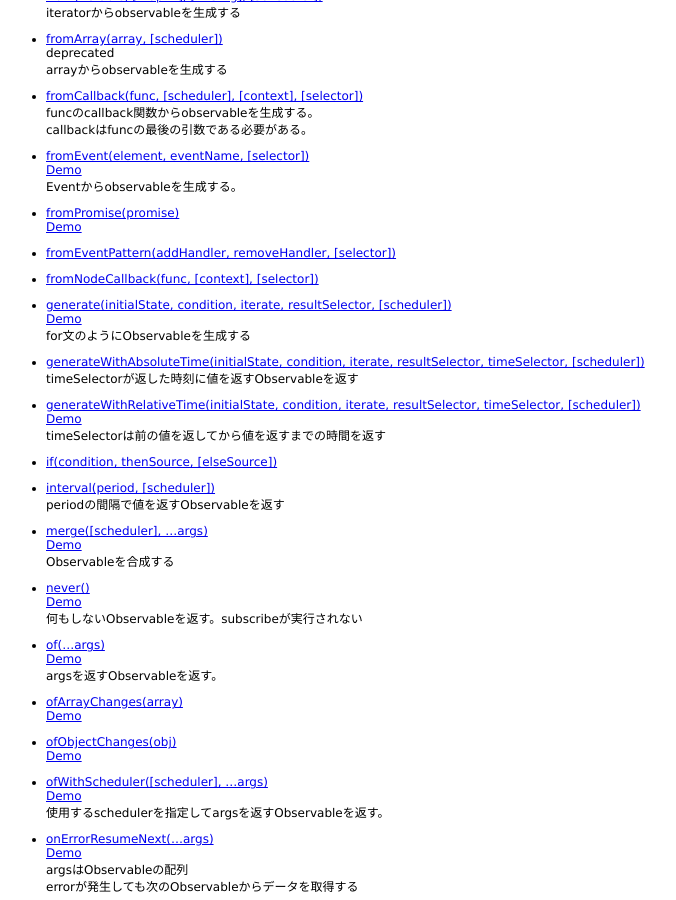
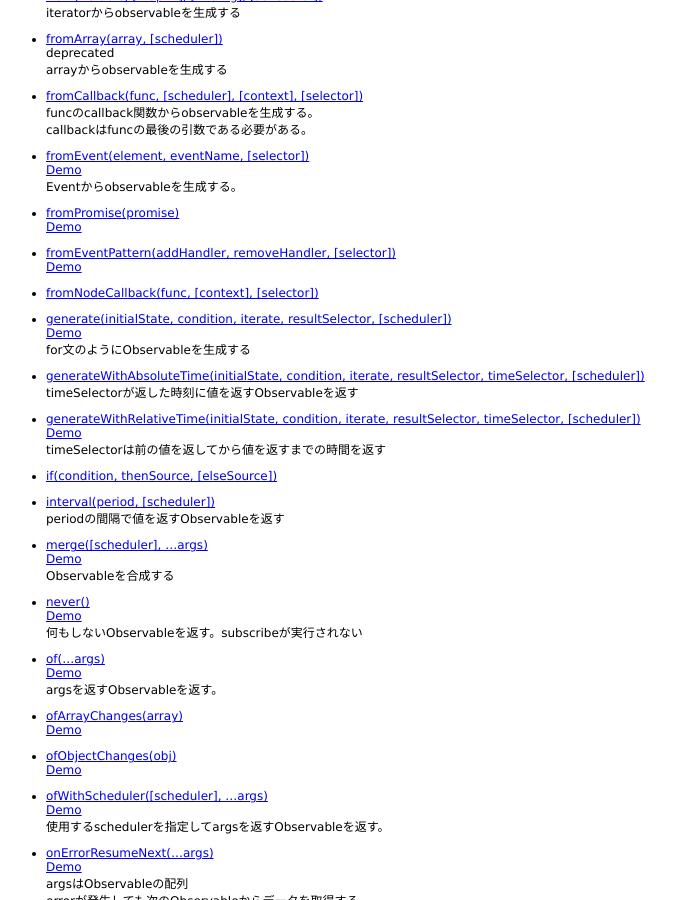
Before and after one commit to 38elements/38elements.github.com, a Jekyll site: the page built from _posts/2015-01-04-rxjs-observale-method.md, in a window 1280 px wide and 900 px high, scrolled down 693 px. Shown: the whole window, without its empty margins (234-910 px from the left). Built offline with Jekyll 4.4.1, drawn with Linux system fonts in a browser that asks for light colours; Markdown is read by kramdown in place of the engine named in the settings.

Commit message:
Update 2015-01-04-rxjs-observale-method.md

```diff
--- a/_posts/2015-01-04-rxjs-observale-method.md
+++ b/_posts/2015-01-04-rxjs-observale-method.md
@@ -65,6 +65,7 @@ Eventからobservableを生成する。
 [Demo](http://jsdo.it/38elements/rxjs-frompromise)
 
 * [fromEventPattern(addHandler, removeHandler, [selector])](https://github.com/Reactive-Extensions/RxJS/blob/master/doc/api/core/operators/fromeventpattern.md)
+[Demo](http://jsdo.it/38elements/rxjs-fromeventpattern)
 
 * [fromNodeCallback(func, [context], [selector])](https://github.com/Reactive-Extensions/RxJS/blob/master/doc/api/core/operators/fromnodecallback.md)
 
```
